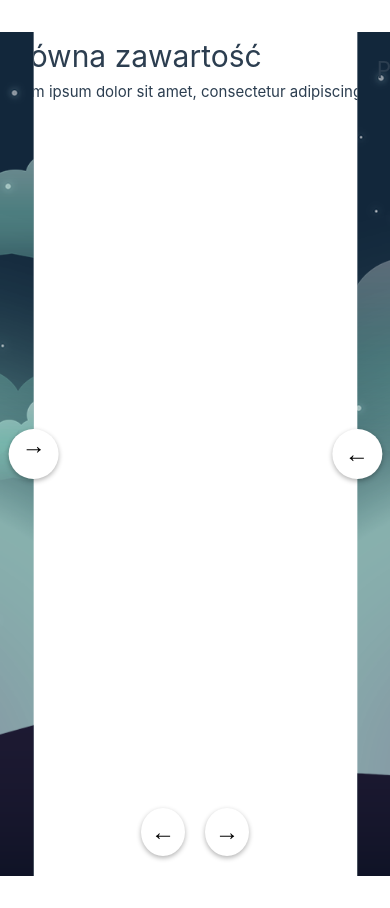
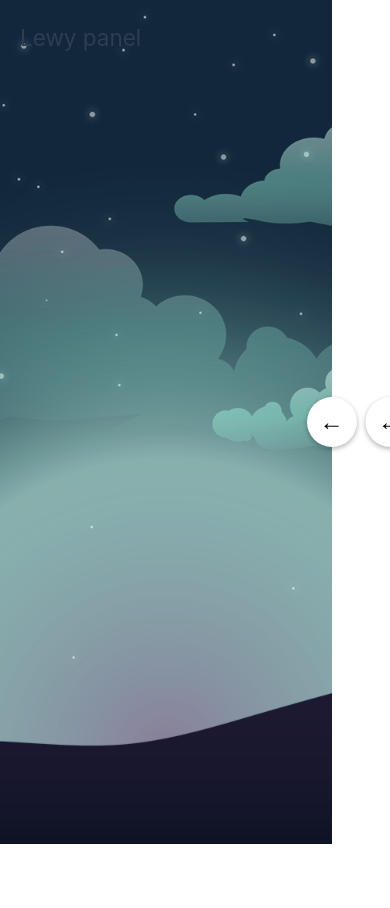
Before and after one commit to UnFriend-PL/sMarcinkowskiStore, a Vue app in the folder sMarcinkowskiStore/: page / in a window 390 px wide. After the commit the page ends 844 px from the top, so only its background shows below. Built offline with nearby package versions, Linux system fonts and the light colour scheme.

Commit message:
fixed positioning components

```diff
--- a/sMarcinkowskiStore/src/assets/main.css
+++ b/sMarcinkowskiStore/src/assets/main.css
@@ -9,8 +9,8 @@
     min-height: 100vh;
 
   min-width: 100vw;
-  margin: 0 auto;
-  padding: 2rem;
+  margin: 0 ;
+  padding: 0;
   font-weight: normal;
 }
 
@@ -27,16 +27,3 @@ a,
     background-color: hsla(160, 100%, 37%, 0.2);
   }
 }
-
-@media (min-width: 1024px) {
-  body {
-    display: flex;
-    place-items: center;
-  }
-
-  #app {
-    display: grid;
-    grid-template-columns: 1fr 1fr;
-    padding: 0 2rem;
-  }
-}
--- a/sMarcinkowskiStore/src/components/MainScreen.vue
+++ b/sMarcinkowskiStore/src/components/MainScreen.vue
@@ -29,14 +29,6 @@
       <p>Lorem ipsum dolor sit amet, consectetur adipiscing elit.</p>
     </main>
 
-    <div class="mobile-controls" v-if="isMobile">
-      <button @click="togglePanel('left')" class="mobile-button left">
-        <i class="arrow-left"></i>
-      </button>
-      <button @click="togglePanel('right')" class="mobile-button right">
-        <i class="arrow-right"></i>
-      </button>
-    </div>
   </div>
 </template>
 
@@ -67,9 +59,6 @@ onMounted(() => {
   })
 })
 
-function togglePanel(direction) {
-  openPanel.value = openPanel.value === direction ? null : direction
-}
 
 const mainTransformStyle = computed(() => {
   if (!openPanel.value) return {}
@@ -114,33 +103,4 @@ main {
   z-index: 0;
   transition: transform 0.5s ease
 }
-
-.mobile-controls {
-  position: absolute;
-  bottom: 20px;
-  left: 50%;
-  transform: translateX(-50%);
-  display: flex;
-  gap: 20px;
-  z-index: 20;
-}
-
-.mobile-button {
-  background: #fff;
-  border: none;
-  padding: 10px;
-  border-radius: 50%;
-  box-shadow: 0 2px 5px rgba(0, 0, 0, 0.3);
-  cursor: pointer;
-}
-
-.arrow-left::before {
-  content: '←';
-  font-size: 1.5rem;
-}
-
-.arrow-right::before {
-  content: '→';
-  font-size: 1.5rem;
-}
 </style>
--- a/sMarcinkowskiStore/src/components/ParallaxPanel.vue
+++ b/sMarcinkowskiStore/src/components/ParallaxPanel.vue
@@ -58,6 +58,7 @@ const emit = defineEmits(['update:isOpen', 'hover', 'leave'])
 const parallaxOffsetX = ref(0)
 const parallaxOffsetY = ref(0)
 const touchStartX = ref(0)
+const touchStartY = ref(0)
 
 function handleMouseMove(event) {
   const rect = event.currentTarget.getBoundingClientRect()
@@ -70,13 +71,20 @@ function handleMouseMove(event) {
 
 function handleTouchStart(event) {
   touchStartX.value = event.touches[0].clientX
+  touchStartX.value = event.touches[0].clientY
 }
 
 function handleTouchMove(event) {
-  const touchCurrentX = event.touches[0].clientX
+  const touchCurrentX = event.touches[0].clientX;
+  const touchCurrentY = event.touches[0].clientY;
   if (positionClass.value === 'left' && touchCurrentX - touchStartX.value > 50) {
     openPanel()
   } else if (positionClass.value === 'right' && touchStartX.value - touchCurrentX > 50) {
+    openPanel()
+  }
+  else if (positionClass.value === 'top' && touchCurrentY - touchStartY.value > 50) {
+    openPanel()
+  } else if (positionClass.value === 'bottom' && touchStartY.value - touchCurrentY > 50) {
     openPanel()
   }
 }
```
